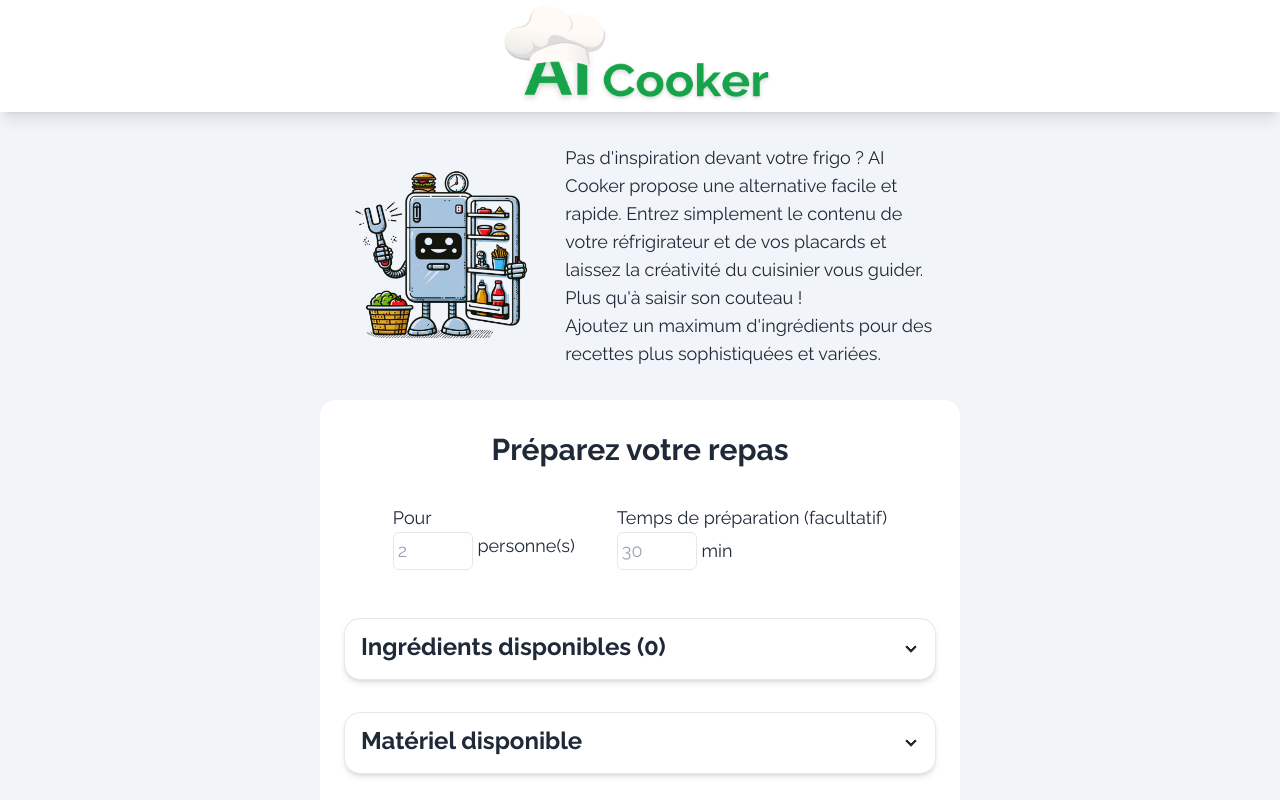
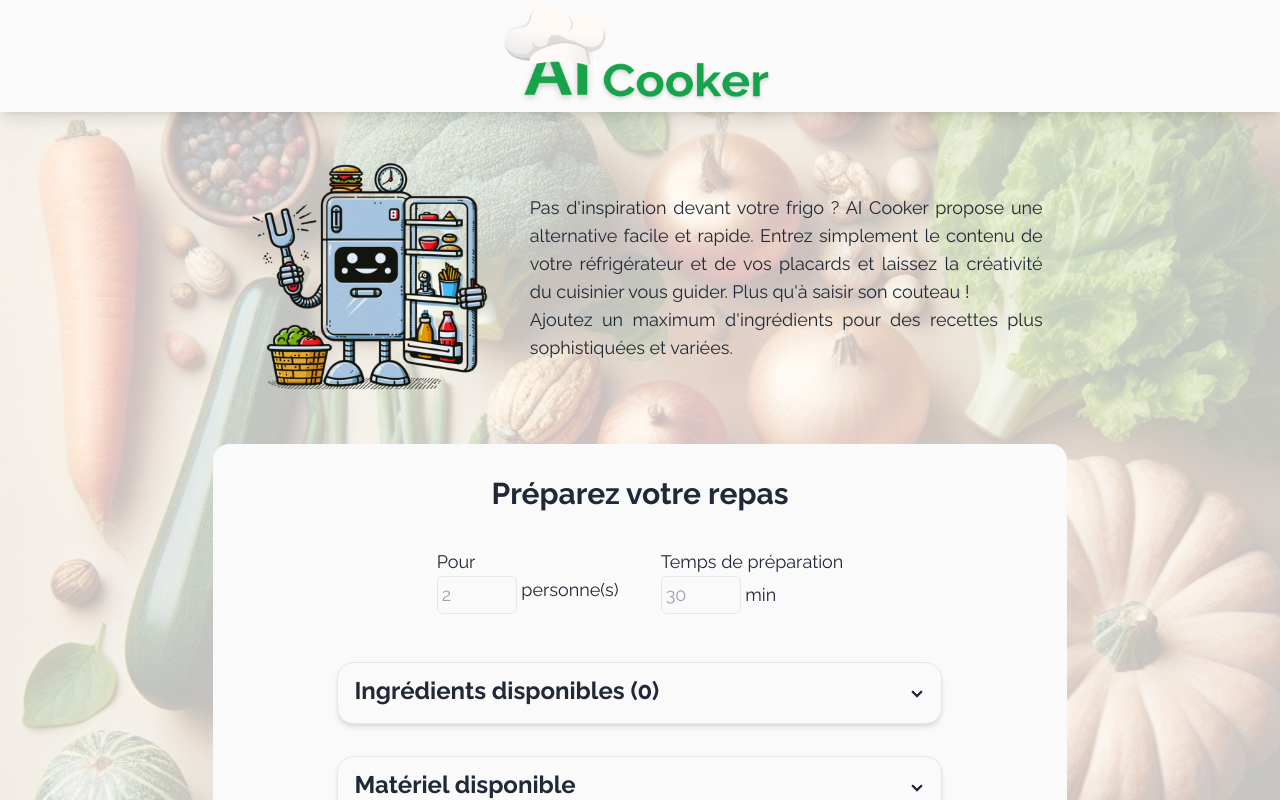
Before and after one commit to JolanPoussier/FoodHelperAI, a Next.js app: page / in a window 1280 px wide. Shown: the top 800 px of the page. Built offline with nearby package versions, Linux system fonts and the light colour scheme.

Commit message:
fix: background and swag

```diff
--- a/app/components/presentation.tsx
+++ b/app/components/presentation.tsx
@@ -5,10 +5,10 @@ export default function Presentation() {
   return (
     <div className="w-full px-6 pt-36 flex flex-col sm:flex-row sm:items-center">
       <Image alt="Fridge-robot" src={robotPic} className="w-full sm:w-1/3" />
-      <div className="sm:ml-6 text-jusitfy">
+      <div className="sm:ml-6 text-justify">
         Pas d&apos;inspiration devant votre frigo ? AI Cooker propose une
         alternative facile et rapide. Entrez simplement le contenu de votre
-        réfrigirateur et de vos placards et laissez la créativité du cuisinier
+        réfrigérateur et de vos placards et laissez la créativité du cuisinier
         vous guider. Plus qu&apos;à saisir son couteau !
         <br />
         Ajoutez un maximum d&apos;ingrédients pour des recettes plus
--- a/app/layout.tsx
+++ b/app/layout.tsx
@@ -17,7 +17,17 @@ export default function RootLayout({
 }) {
   return (
     <html lang="en" className="h-full bg-primary">
-      <body className={clsx(inter.className, "h-full")}>{children}</body>
+      <body
+        className={clsx(inter.className, "min-h-full", "bg-cover bg-fixed")}
+        style={{
+          backgroundImage: "url('/layout.jpeg')",
+        }}
+      >
+        <div
+          className="fixed inset-0 bg-white opacity-75" // Ajustez l'opacité ici (0 pour transparent, 100 pour opaque)
+        />
+        {children}
+      </body>
     </html>
   );
 }
--- a/app/page.tsx
+++ b/app/page.tsx
@@ -17,6 +17,8 @@ import DisplayList from "./components/displayList";
 import Header from "./components/header";
 import GenerateRecipeSection from "./components/generateRecipeSection";
 import Presentation from "./components/presentation";
+import layout from "@/public/layout.jpeg";
+import Image from "next/image";
 
 export default function Home() {
   const [instructions, setInstructions] = useState("");
@@ -142,7 +144,7 @@ export default function Home() {
   const formattedRecipe = formatRecipe(recipe);
 
   return (
-    <main className="h-full text-lg relative w-full sm:w-4/5 md:w-2/3 xl:w-1/2 max-w-[800px] mx-auto bg-primary text-gray-800">
+    <main className="h-full text-lg relative sm:w-4/5 md:w-2/3 max-w-[1000px] mx-auto text-gray-800">
       <Header />
       <Presentation />
       <div className="mt-8 px-6 flex flex-col items-center bg-secondary rounded-2xl">
@@ -164,7 +166,7 @@ export default function Home() {
               </div>
             </div>
             <div className="">
-              <div>Temps de préparation (facultatif)</div>
+              <div>Temps de préparation</div>
               <div className="flex items-center">
                 <Input
                   classname="w-20 p-1 gap-4 rounded-md"
@@ -178,19 +180,19 @@ export default function Home() {
             </div>
           </div>
         </div>
-        <div className="w-full flex flex-col items-center my-6">
+        <div className="w-full flex flex-col 2xl:flex-row items-center 2xl:items-start my-6">
           {/*
 
         Ingredient Side
 
         */}
           <div
-            className={`collapse w-full max-w-[605px] collapse-arrow border border-gray-200 h-fit bg-secondary shadow-md${
+            className={`collapse w-full 2xl:w-1/2 max-w-[605px] collapse-arrow border border-gray-200 h-fit bg-secondary shadow-md${
               errorState.ingredientList ? " border-red-500" : ""
             }`}
           >
             <input type="checkbox" className="peer" />
-            <h2 className="collapse-title pt-3 text-2xl font-bold">
+            <h1 className="collapse-title pt-3 text-2xl font-bold">
               Ingrédients disponibles ({state.ingredientList.length})
               {errorState.ingredientList ? (
                 <span className="pt-3 text-lg font-bold text-red-500">
@@ -199,16 +201,16 @@ export default function Home() {
               ) : (
                 ""
               )}
-            </h2>
+            </h1>
             <div className="collapse-content">
               <form onSubmit={handleSubmitIngredient}>
                 <div className="w-full pt-4 flex pb-6">
                   <div className="flex flex-col md:flex-row">
-                    <div className="w-56  mb-4 md:mb-0">
+                    <div className="w-48 mb-4 md:mb-0">
                       <div>Ingrédient</div>
                       <div>
                         <Input
-                          classname="w-44 p-1 gap-4 rounded-md"
+                          classname="w-36 p-1 rounded-md"
                           errorMessage={
                             errorState.ingredient ? "Entrez un ingrédient" : ""
                           }
@@ -279,7 +281,7 @@ export default function Home() {
         Kitchen Tools
 
         */}
-          <div className="collapse w-full max-w-[605px] collapse-arrow mt-8 border border-gray-200 bg-secondary h-fit shadow-md">
+          <div className="collapse w-full 2xl:w-1/2 max-w-[605px] collapse-arrow mt-8 2xl:mt-0 2xl:ml-4 border border-gray-200 bg-secondary h-fit shadow-md">
             <input type="checkbox" />
             <h1 className="collapse-title pt-3 text-2xl font-bold">
               Matériel disponible
--- a/tailwind.config.ts
+++ b/tailwind.config.ts
@@ -19,7 +19,7 @@ const config: Config = {
       },
       colors: {
         primary: "#f1f5f9",
-        secondary: "white",
+        secondary: "#fafafa",
         accent: "#16a34a",
         accentHover: "#15803d",
       },
```
Also changed, not shown: public/layout.jpeg (added).
